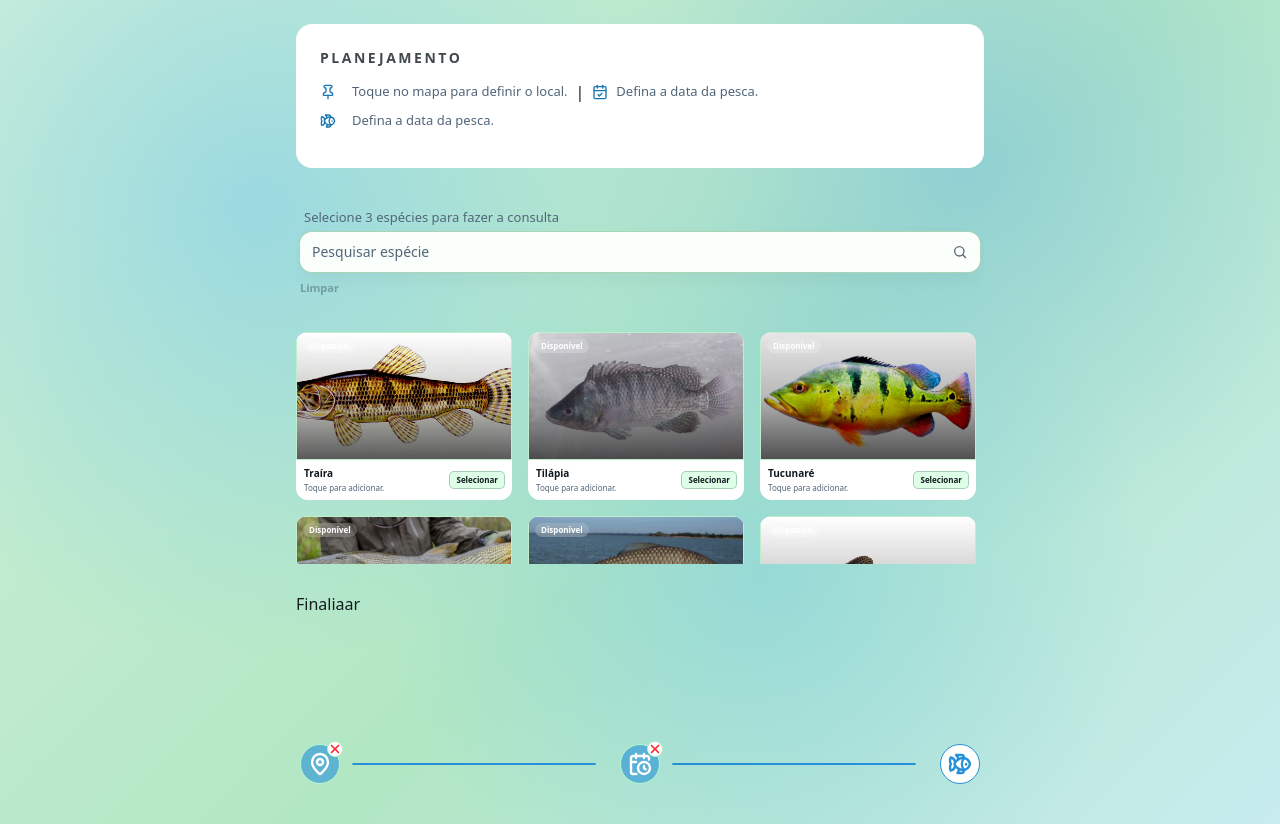
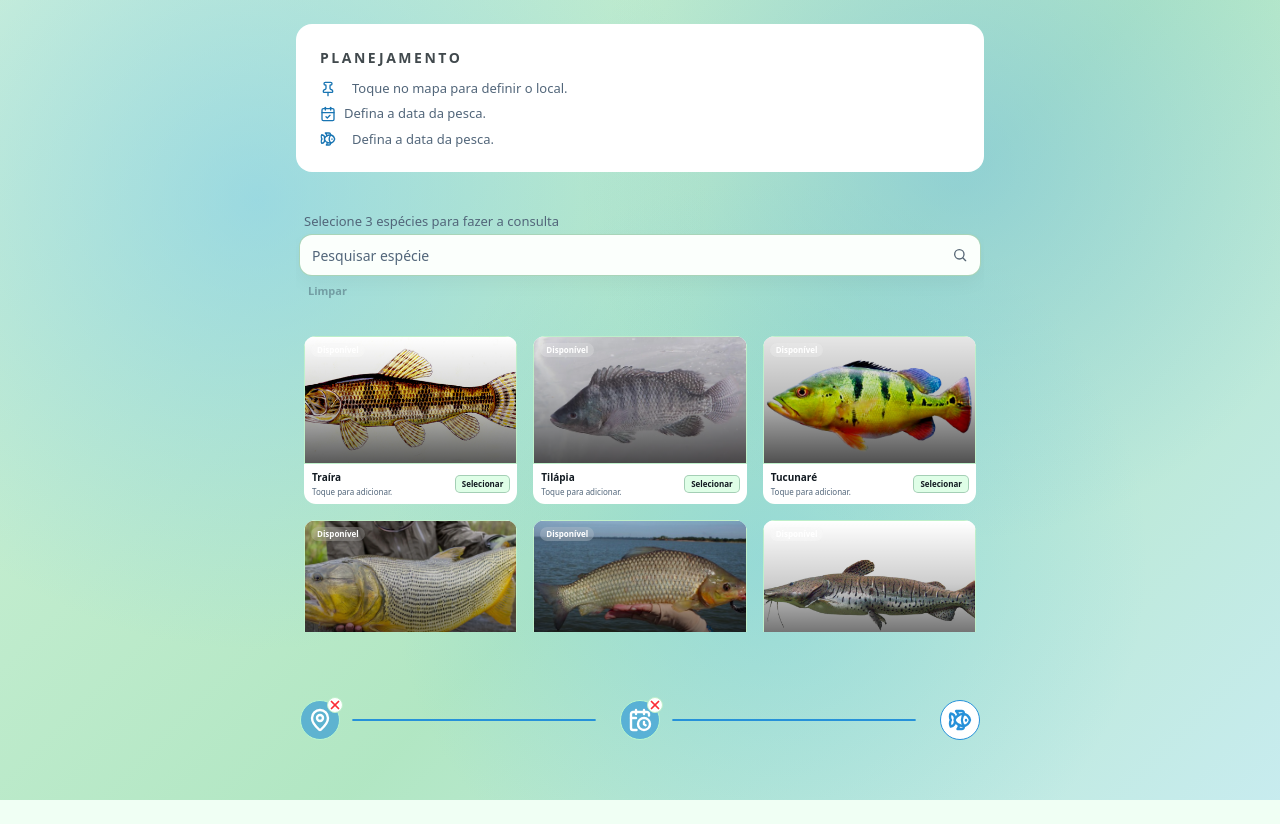
Before and after one commit to GPA1992/fishing-front_v2, a Next.js app: page /planejamento/peixe in a window 1280 px wide. After the commit the page ends 800 px from the top, so only its background shows below. Built offline with nearby package versions, Linux system fonts and the light colour scheme.

Commit message:
feat: layout

```diff
--- a/app/planejamento/layout.tsx
+++ b/app/planejamento/layout.tsx
@@ -8,8 +8,8 @@ export default function FormLayout({ children }: { children: ReactNode }) {
     <div className="mx-auto flex w-full max-w-3xl flex-col gap-4 px-4 pb-10 pt-6 sm:gap-6 sm:px-6 lg:gap-8 lg:px-10">
       <div className="flex flex-col gap-5 sm:gap-7 lg:gap-10">
         <PlanningData />
-        <div className="w-full h-[62vh]">{children}</div>
-        <div className="flex flex-col gap-4 sm:gap-5">
+        <div className="w-full h-[56vh]">{children}</div>
+        <div className="flex flex-col gap-2 sm:gap-5">
           <Stepper />
         </div>
       </div>
--- a/components/planning/day-picker/index.tsx
+++ b/components/planning/day-picker/index.tsx
@@ -14,7 +14,7 @@ export function MyDatePicker() {
 
   return (
     <div className=" items-start w-full flex flex-col justify-start h-full">
-      <p className="text-[12px] font-medium text-muted sm:text-[13px] mb-1">
+      <p className="text-sm font-medium text-muted px-2 sm:text-[13px] mb-2">
         Selecione o dia que pretende pescar!
       </p>
       <div className=" items-center w-full flex flex-col justify-start gap-2 h-full">
--- a/components/planning/fish/index.tsx
+++ b/components/planning/fish/index.tsx
@@ -6,6 +6,7 @@ import { FishIcon } from "lucide-react";
 import { fishingList } from "./data";
 import { cn } from "@/lib/utils";
 import { useMemo, useState } from "react";
+import { Button } from "@/components/ui/button";
 
 const MAX_SELECTION = 3;
 const normalizeText = (value: string) =>
@@ -89,7 +90,7 @@ export function Fish() {
             </svg>
           </span>
         </div>
-        <div className="flex items-center justify-start gap-3 rounded-xl mt-2">
+        <div className="flex items-center justify-start gap-3 rounded-xl mt-2 pl-2">
           <button
             type="button"
             onClick={clearSelection}
@@ -104,7 +105,7 @@ export function Fish() {
       <div
         className={cn(
           "grid grid-cols-2 md:grid-cols-2 lg:grid-cols-3 gap-2 sm:gap-4 rounded auto-rows-max",
-          "pt-2 h-[30vh] px-0 overflow-y-auto scroll-smooth pb-2 pr-2 fish-scroll"
+          "pt-2 h-[33vh] sm:h-[38vh] px-0 overflow-y-auto scroll-smooth pb-2 px-2 fish-scroll"
         )}
       >
         {filteredFish.length === 0 && (
@@ -181,14 +182,17 @@ export function Fish() {
           );
         })}
       </div>
-      <button
-        type="button"
-        className={`group relative isolate overflow-hidden rounded-2xl text-left transition duration-200 hover:-translate-y-0.5 focus-visible:outline focus-visible:outline-2 focus-visible:outline-offset-2 focus-visible:outline-primaryStrong
-
+      <div className=" h-[8vh] flex flex-row items-center justify-center">
+        <Button
+          className={`bg-accentStrong relative isolate overflow-hidden rounded-2xl text-left transition
+              duration-200 hover:-translate-y-0.5
+             focus-visible:outline focus-visible:outline-2 focus-visible:outline-offset-2
+             focus-visible:outline-primaryStrong  text-white w-[50%] py-6
           }`}
-      >
-        Finaliaar
-      </button>
+        >
+          Iniciar analise
+        </Button>
+      </div>
       <style jsx>{`
         .fish-scroll {
           scrollbar-width: thin;
--- a/components/planning/planning-data/index.tsx
+++ b/components/planning/planning-data/index.tsx
@@ -27,7 +27,7 @@ export default function PlanningData() {
             Planejamento
           </p>
           <div className="min-h-16 min-w-0 space-y-2">
-            <div className="flex flex-row gap-2 items-center">
+            {/*      <div className="flex flex-row gap-2 items-center">
               <div className="flex flex-row gap-2 items-center">
                 <Pin className="h-4 w-4 text-accentStrong" />
                 <h2 className="max-w-[260px]  truncate text-sm font-semibold text-primaryStrong sm:max-w-[490px]  lg:max-w-none">
@@ -57,6 +57,35 @@ export default function PlanningData() {
                   </p>
                 )}
               </div>
+            </div> */}
+            <div className="flex flex-row gap-2 items-center">
+              <Pin className="h-4 w-4 text-accentStrong" />
+              <h2 className="max-w-[260px]  truncate text-sm font-semibold text-primaryStrong sm:max-w-[490px]  lg:max-w-none">
+                {selected?.address?.city &&
+                  selected.locationName &&
+                  `${selected.address.city}, ${selected.locationName}`}
+
+                {selected && !selected.locationName && `${selected?.name}`}
+              </h2>
+              {!selected && (
+                <p className="text-xs font-medium text-muted sm:text-[13px]">
+                  Toque no mapa para definir o local.
+                </p>
+              )}
+            </div>
+
+            <div className="flex flex-row gap-2 items-center">
+              <CalendarCheck className="h-4 w-4 text-accentStrong" />
+              {targetDate && (
+                <h2 className="max-w-[260px]  truncate text-sm font-semibold text-primaryStrong sm:max-w-[490px]  lg:max-w-none">
+                  Data · {dateLabel}
+                </h2>
+              )}
+              {!selected && (
+                <p className="text-xs font-medium text-muted sm:text-[13px]">
+                  Defina a data da pesca.
+                </p>
+              )}
             </div>
             <div className="flex flex-row gap-2 items-center">
               <Fish className="h-4 w-4 text-accentStrong" />
--- a/components/planning/stepper/index.tsx
+++ b/components/planning/stepper/index.tsx
@@ -40,15 +40,9 @@ export default function Stepper() {
   const pathname = usePathname();
   const currentIndex = steps.findIndex(({ href }) => pathname.startsWith(href));
   const activeIndex = currentIndex === -1 ? 0 : currentIndex;
-  const isLocationIsFilled = planningStore((state) => state.isLocationIsFilled);
-  const isTargetIsFilled = planningStore((state) => state.isTargetIsFilled);
-  const isFishListIsFilled = planningStore((state) => state.isFishListIsFilled);
-
-  const hasHydrated = planningStore((s) => s.hasHydrated);
-
-  if (!hasHydrated) {
-    return null;
-  }
+  const selected = planningStore((state) => state.selected);
+  const targetDate = planningStore((state) => state.targetDate);
+  const selectedFish = planningStore((state) => state.selectedFish);
 
   return (
     <nav aria-label="Progresso do planejamento" className="w-full">
@@ -70,22 +64,24 @@ export default function Stepper() {
             completed ? "bg-accent border-accent" : "bg-surfaceMuted"
           );
 
-          const isStepperIsFilled = (steper: string) => {
+          const isStepperIsFilled = (steper: string): boolean => {
             if (steper === "/planejamento/localizacao") {
-              return isLocationIsFilled();
+              return Boolean(selected);
             }
             if (steper === "/planejamento/dia-horario") {
-              return isTargetIsFilled();
+              return Boolean(targetDate);
             }
 
             if (steper === "/planejamento/peixe") {
-              return isFishListIsFilled();
+              return Boolean(selectedFish && selectedFish.length >= 1);
             }
 
             return false;
           };
 
           const isFilled = isStepperIsFilled(href);
+          console.log(href, isFilled);
+
           const shouldShowMissing = !isFilled && completed;
 
           return (
--- a/core/request/planning/store/planning.store.ts
+++ b/core/request/planning/store/planning.store.ts
@@ -3,7 +3,7 @@ import { createJSONStorage, devtools, persist } from "zustand/middleware";
 import { customStorage } from "../../common";
 import { type LocationSearchResult, type LocationSelection } from "../types";
 import { LatLngTuple } from "leaflet";
-import { fishType } from "@/components/fish";
+import { fishType } from "@/components/planning/fish";
 
 type State = {
   searcLoading: boolean;
@@ -78,7 +78,7 @@ export const planningStore = create<State & Actions>()(
         },
         isFishListIsFilled: () => {
           const { selectedFish } = get();
-          return Boolean(selectedFish && selectedFish.length === 3);
+          return Boolean(selectedFish && selectedFish.length >= 1);
         },
         setHasHydrated: (value) =>
           set((state) => ({ ...state, hasHydrated: value })),
```
